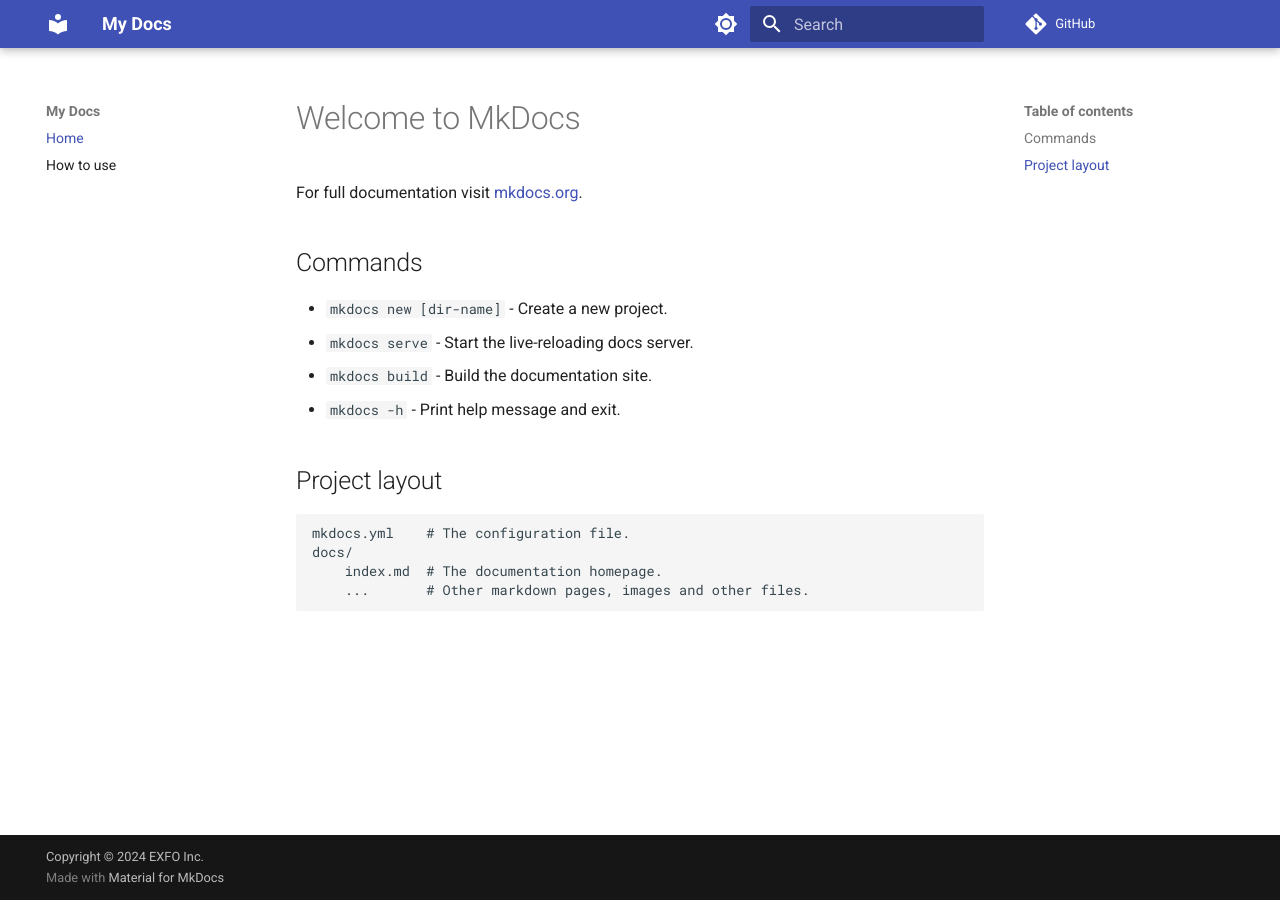
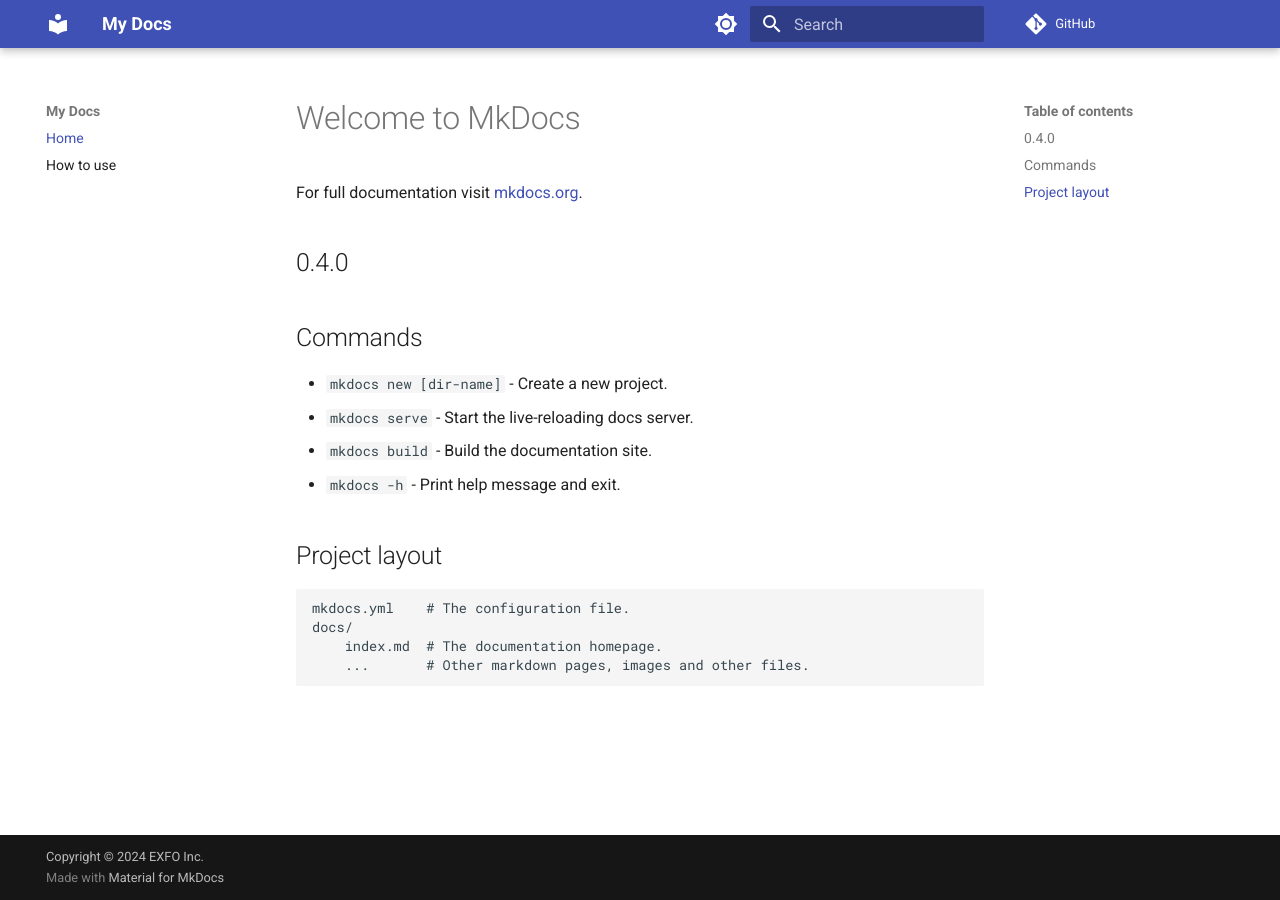
Before and after one commit to EXFO-JMG/mkdocs-test, an MkDocs documentation site: the page built from docs/index.md, in a window 1280 px wide. Built offline with MkDocs 1.6.1 and Material for MkDocs 9.7.7, drawn with Linux system fonts in a browser that asks for light colours; comment, search, counter and statistics services are not loaded; the version menu is left out.

Commit message:
feat: Add version section

```diff
--- a/docs/index.md
+++ b/docs/index.md
@@ -1,6 +1,8 @@
 # Welcome to MkDocs
 
 For full documentation visit [mkdocs.org](https://www.mkdocs.org).
+
+## 0.4.0
 
 ## Commands
 
```
